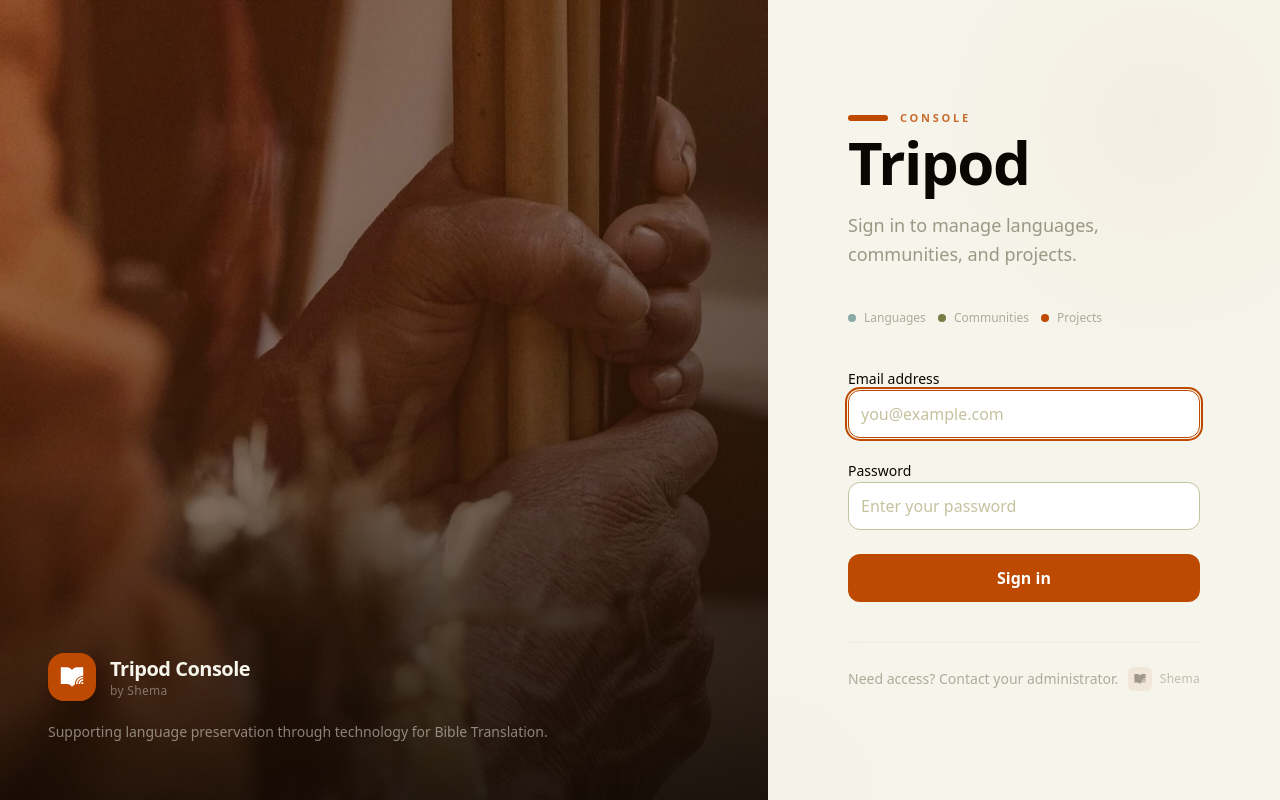
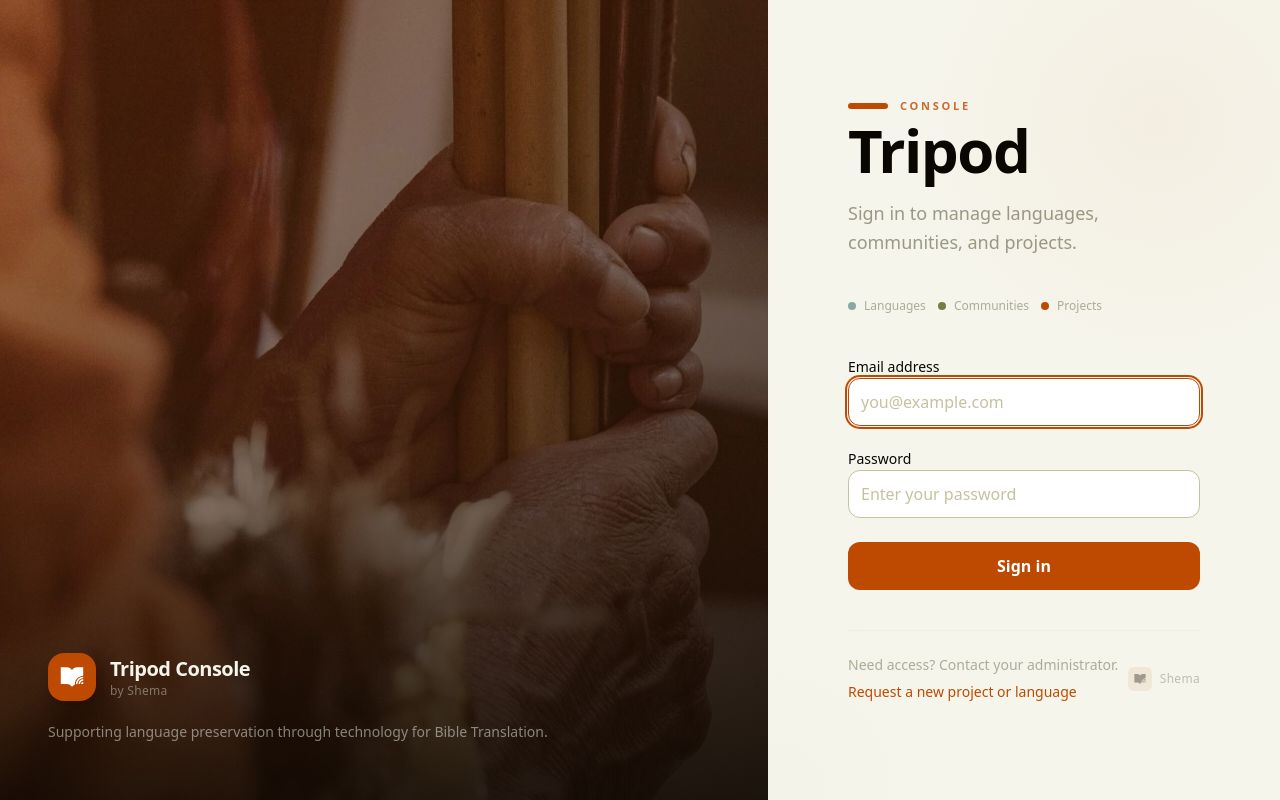
Before and after one commit to shemaobt/tripod-console, a React (Vite) app: page /login in a window 1280 px wide. Built offline with nearby package versions, Linux system fonts and the light colour scheme; no server answers.

Commit message:
feat(login): link to the public request page
Gives the /request page an entry point for visitors who land on the
login screen without an account.

```diff
--- a/src/components/pages/LoginPage.tsx
+++ b/src/components/pages/LoginPage.tsx
@@ -1,5 +1,5 @@
 import { useState } from "react"
-import { Navigate } from "react-router-dom"
+import { Link, Navigate } from "react-router-dom"
 import { toast } from "sonner"
 import { useAuth } from "@/contexts/AuthContext"
 import { Input } from "@/components/ui/input"
@@ -182,9 +182,17 @@ export default function LoginPage() {
 
             {/* Footer */}
             <div className="mt-10 pt-6 border-t border-areia/15 flex items-center justify-between">
-              <p className="text-sm text-verde/40">
-                Need access? Contact your administrator.
-              </p>
+              <div className="space-y-1">
+                <p className="text-sm text-verde/40">
+                  Need access? Contact your administrator.
+                </p>
+                <Link
+                  to="/request"
+                  className="text-sm font-medium text-telha hover:underline"
+                >
+                  Request a new project or language
+                </Link>
+              </div>
               <div className="hidden lg:flex items-center gap-2">
                 <div className="h-6 w-6 rounded-md bg-telha/8 flex items-center justify-center">
                   <img src="/assets/icon-dark.svg" alt="" className="h-3.5 w-3.5 opacity-35" />
```
